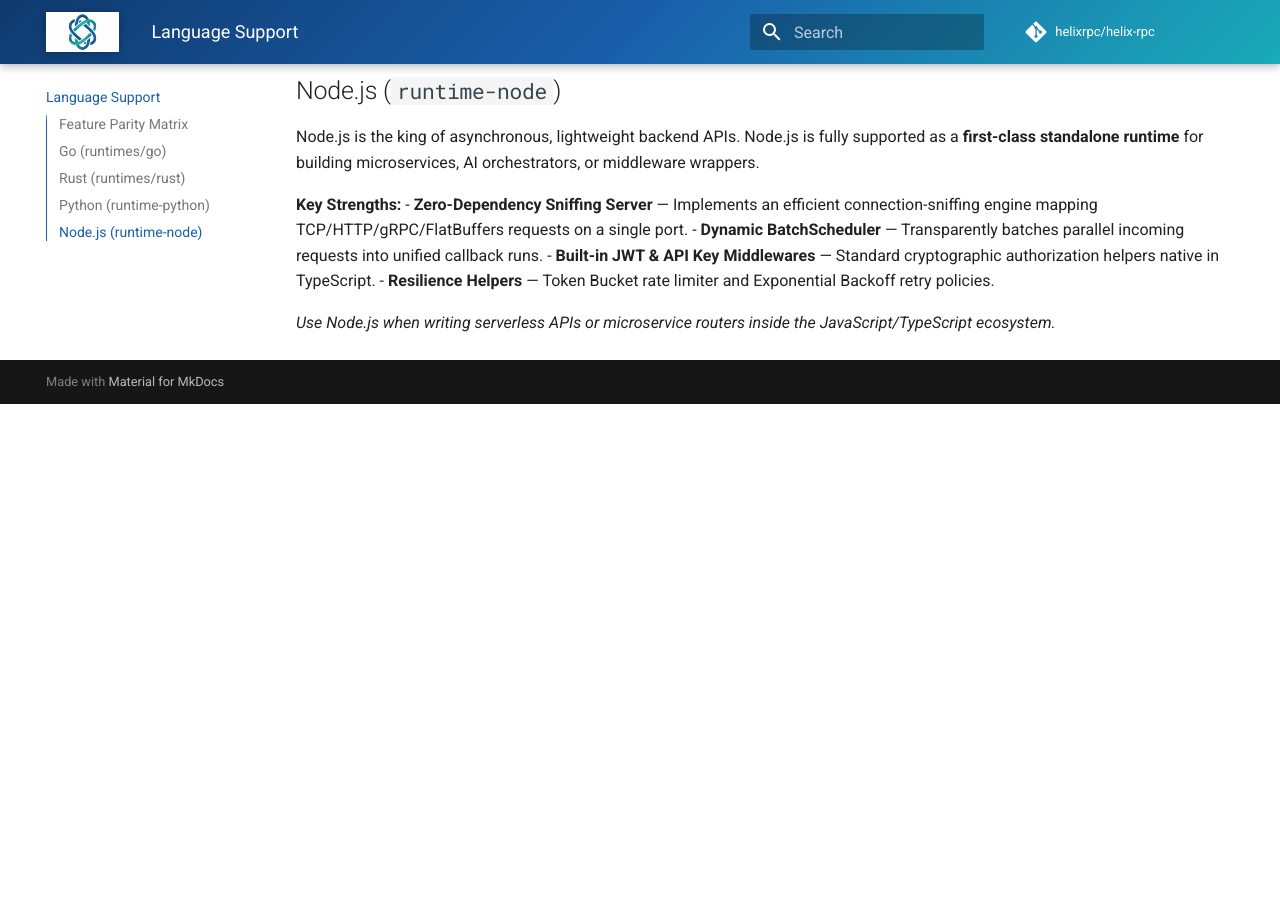
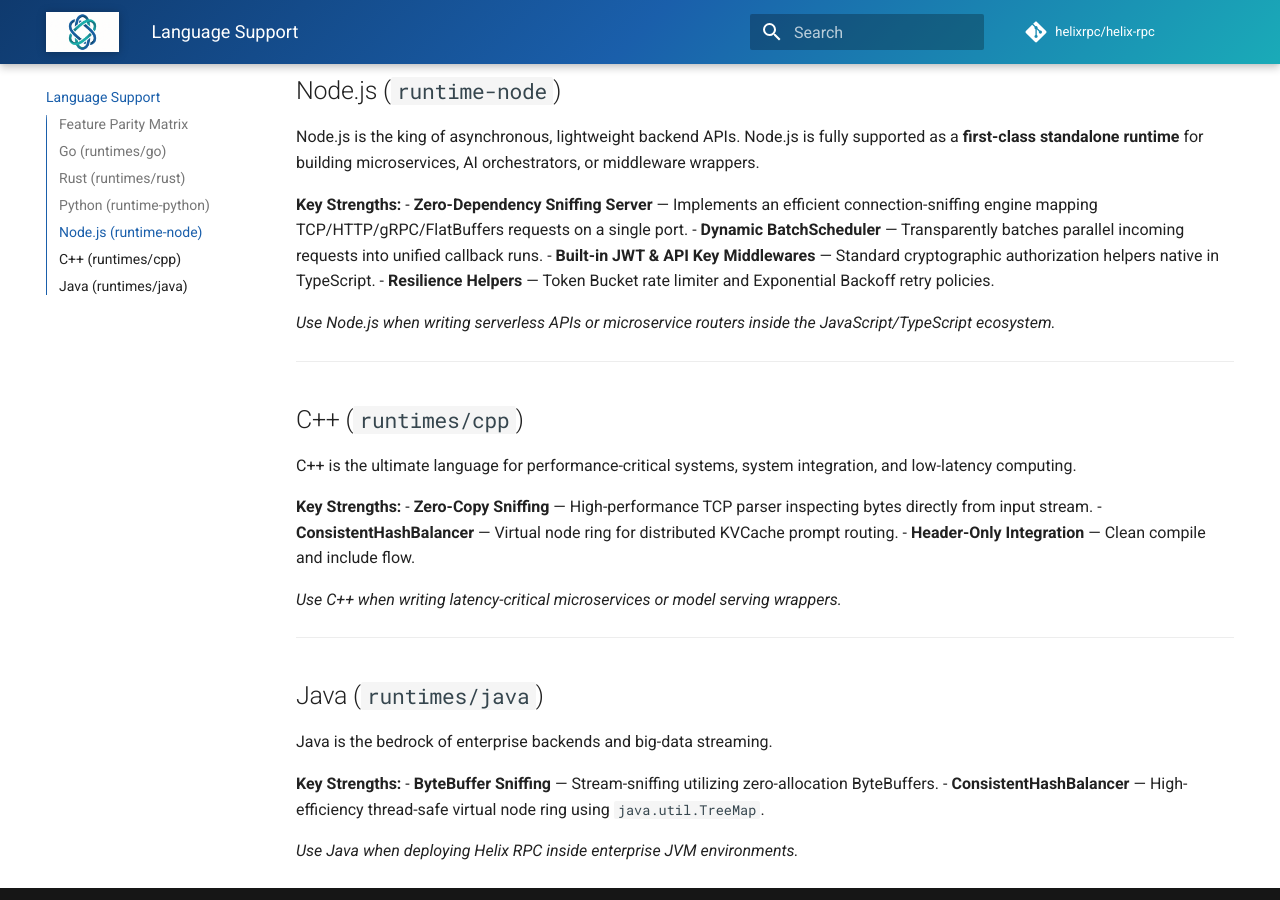
Before and after one commit to helixrpc/helix-rpc, an MkDocs documentation site: the page built from docs/languages.md, in a window 1280 px wide and 900 px high, scrolled down 2473 px. Built offline with MkDocs 1.6.1 and Material for MkDocs 9.7.7, drawn with Linux system fonts in a browser that asks for light colours; comment, search, counter and statistics services are not loaded; before the commit the page ends 2877 px from its top, so only the background shows below that; some of the changed text lies outside the part shown.

Commit message:
docs: document Java and C++ compiler and runtime support features

```diff
--- a/docs/languages.md
+++ b/docs/languages.md
@@ -6,29 +6,29 @@
 
 ## Feature Parity Matrix
 
-| Feature | Go | Rust | Python | Node.js |
-|---|:---:|:---:|:---:|:---:|
-| Dynamic Batching | ✅ | ✅ | ✅ | ✅ |
-| Graceful Shutdown | ✅ | ✅ | ✅ | ✅ |
-| gRPC / HTTP/2 | ✅ | ✅ | ✅ | ✅ |
-| REST / JSON Transcoding | ✅ | ✅ | ✅ | ✅ |
-| Server-Sent Events (SSE) | ✅ | ✅ | ✅ | ✅ |
-| Deadline Propagation (`grpc-timeout`) | ✅ | ✅ | ✅ (all 6 units) | ✅ |
-| Per-Message Compression (`gzip`) | ✅ | ✅ | ✅ | ✅ |
-| Health Checking (`grpc.health.v1`) | ✅ | ✅ | ✅ | ✅ |
-| mTLS Transport Security | ✅ | ✅ | — | — |
-| OpenTelemetry Tracing | ✅ | ✅ | ✅ | ✅ |
-| Probabilistic Trace Sampling | ✅ | ✅ | ✅ | ✅ |
-| Circuit Breaker | ✅ | ✅ | ✅ | ✅ |
-| Exponential Backoff Retry | ✅ | ✅ | ✅ | ✅ |
-| P99 Hedging (with Token Bucket) | ✅ | ✅ | ✅ | ✅ |
-| Least-Connections Load Balancing | ✅ | ✅ | — | — |
-| Round-Robin Load Balancing | ✅ | ✅ | — | — |
-| Structured Errors (`HelixError`) | ✅ | ✅ | ✅ | ✅ |
-| Shared Memory Transport (SHM) | ✅ | ✅ | — | — |
-| PyO3 Zero-Serialization Embedding | — | ✅ | — | — |
-| Thrift Protocol Support | ✅ | — | — | — |
-| Code Generation | ✅ | — | ✅ | ✅ |
+| Feature | Go | Rust | Python | Node.js | C++ | Java |
+|---|:---:|:---:|:---:|:---:|:---:|:---:|
+| Dynamic Batching | ✅ | ✅ | ✅ | ✅ | — | — |
+| Graceful Shutdown | ✅ | ✅ | ✅ | ✅ | — | — |
+| gRPC / HTTP/2 | ✅ | ✅ | ✅ | ✅ | ✅ | ✅ |
+| REST / JSON Transcoding | ✅ | ✅ | ✅ | ✅ | ✅ | ✅ |
+| Server-Sent Events (SSE) | ✅ | ✅ | ✅ | ✅ | ✅ | ✅ |
+| Deadline Propagation (`grpc-timeout`) | ✅ | ✅ | ✅ (all 6 units) | ✅ | ✅ | ✅ |
+| Per-Message Compression (`gzip`) | ✅ | ✅ | ✅ | ✅ | ✅ | ✅ |
+| Health Checking (`grpc.health.v1`) | ✅ | ✅ | ✅ | ✅ | ✅ | ✅ |
+| mTLS Transport Security | ✅ | ✅ | — | — | — | — |
+| OpenTelemetry Tracing | ✅ | ✅ | ✅ | ✅ | — | — |
+| Probabilistic Trace Sampling | ✅ | ✅ | ✅ | ✅ | — | — |
+| Circuit Breaker | ✅ | ✅ | ✅ | ✅ | — | — |
+| Exponential Backoff Retry | ✅ | ✅ | ✅ | ✅ | — | — |
+| P99 Hedging (with Token Bucket) | ✅ | ✅ | ✅ | ✅ | — | — |
+| Least-Connections Load Balancing | ✅ | ✅ | — | — | — | — |
+| Round-Robin Load Balancing | ✅ | ✅ | — | — | — | — |
+| Structured Errors (`HelixError`) | ✅ | ✅ | ✅ | ✅ | — | — |
+| Shared Memory Transport (SHM) | ✅ | ✅ | — | — | — | — |
+| PyO3 Zero-Serialization Embedding | — | ✅ | — | — | — | — |
+| Thrift Protocol Support | ✅ | — | — | — | — | — |
+| Code Generation | ✅ | — | ✅ | ✅ | ✅ | ✅ |
 
 > **Note:** `—` means the feature is not applicable to that runtime's role (e.g. SHM is not relevant to Python/Node.js as a standalone server; PyO3 is a Rust-only capability).
 
@@ -88,3 +88,28 @@
 - **Resilience Helpers** — Token Bucket rate limiter and Exponential Backoff retry policies.
 
 *Use Node.js when writing serverless APIs or microservice routers inside the JavaScript/TypeScript ecosystem.*
+
+---
+
+## C++ (`runtimes/cpp`)
+
+C++ is the ultimate language for performance-critical systems, system integration, and low-latency computing.
+
+**Key Strengths:**
+- **Zero-Copy Sniffing** — High-performance TCP parser inspecting bytes directly from input stream.
+- **ConsistentHashBalancer** — Virtual node ring for distributed KVCache prompt routing.
+- **Header-Only Integration** — Clean compile and include flow.
+
+*Use C++ when writing latency-critical microservices or model serving wrappers.*
+
+---
+
+## Java (`runtimes/java`)
+
+Java is the bedrock of enterprise backends and big-data streaming.
+
+**Key Strengths:**
+- **ByteBuffer Sniffing** — Stream-sniffing utilizing zero-allocation ByteBuffers.
+- **ConsistentHashBalancer** — High-efficiency thread-safe virtual node ring using `java.util.TreeMap`.
+
+*Use Java when deploying Helix RPC inside enterprise JVM environments.*
```
